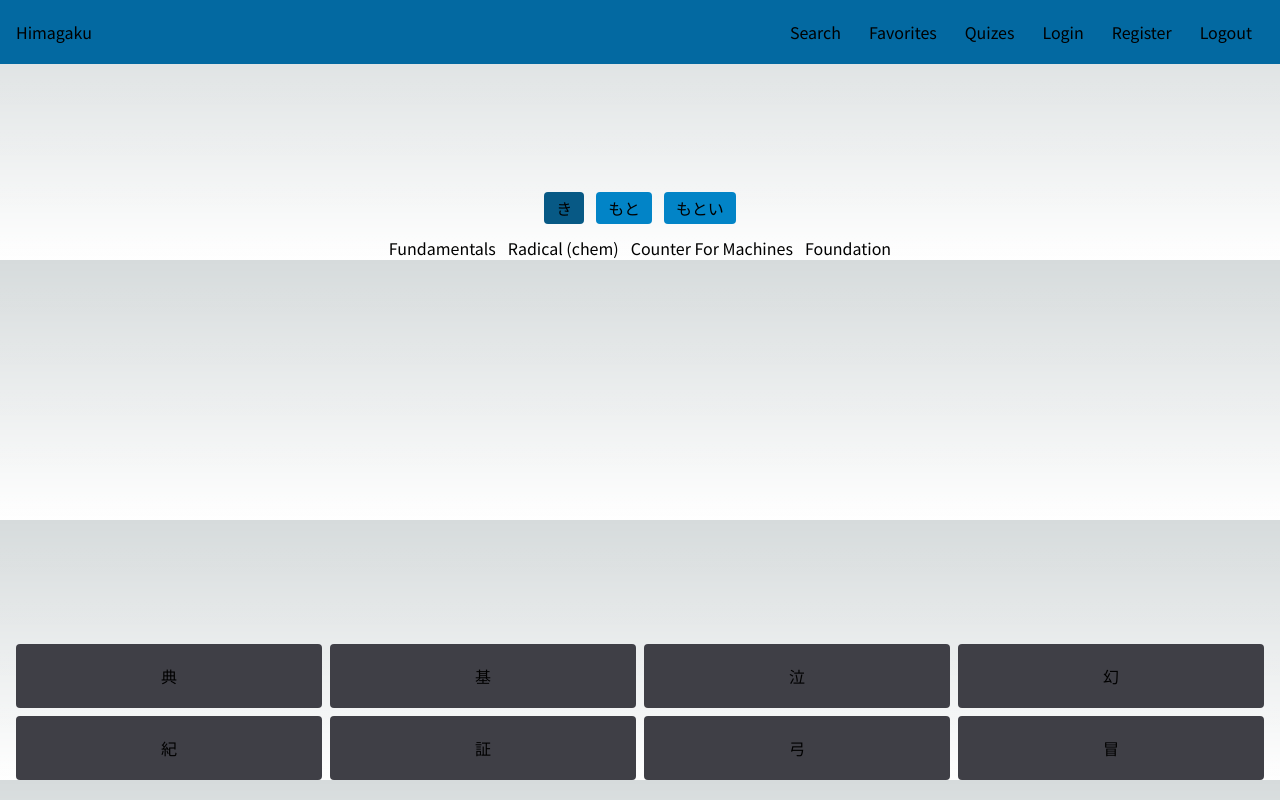
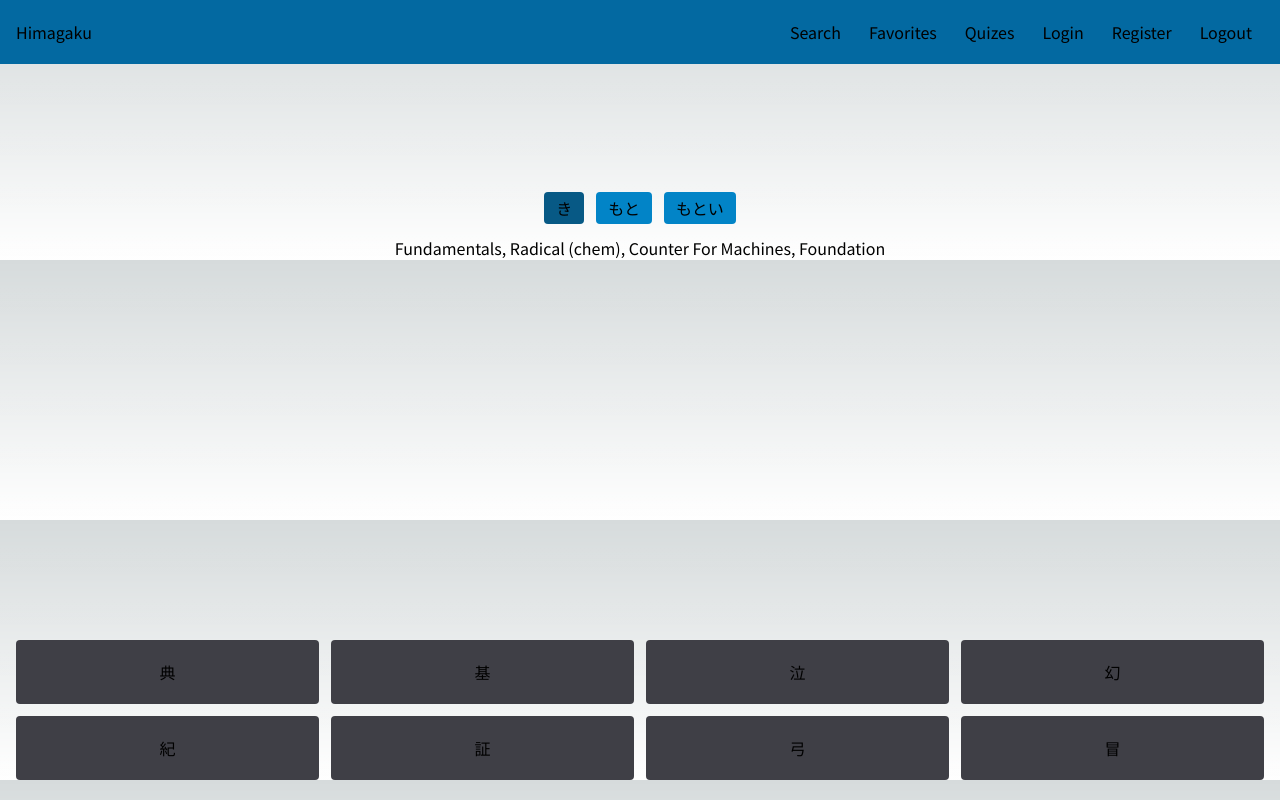
Before and after one commit to tigertrack/himagaku, a Next.js app: page /level/1/quiz/1 in a window 1280 px wide. Built offline with nearby package versions, Linux system fonts and the light colour scheme.

Commit message:
feat: improve quiz ui

```diff
--- a/app/components/OptionItem.tsx
+++ b/app/components/OptionItem.tsx
@@ -11,7 +11,7 @@ const OptionItem = ({isLoading, submitAnswer, option, currentQuestion, previousl
   }
   return (
     <div onClick={selectOption(option)}
-      className={`text-center p-5 rounded ${optionColor()}`}>
+      className={`text-center p-5 rounded ${optionColor()} hover:bg-zinc-600 hover:cursor-pointer`}>
         {option.kanji}
     </div>
   )
--- a/app/components/Quiz.tsx
+++ b/app/components/Quiz.tsx
@@ -17,12 +17,13 @@ const Quiz = ({level, deckid}: any) => {
           )}
         </div>
         <div className="flex gap-3 justify-center flex-wrap">
-          {currentQuestion.meanings.map((meaning: string, index: number) =>
+          <span>{currentQuestion.meanings.join(', ')}</span>
+          {/* {currentQuestion.meanings.map((meaning: string, index: number) =>
             <span key={index}>{meaning}</span>
-          )}
+          )} */}
         </div>
       </div>
-      <div className="grid grid-cols-4 grid-rows-2 gap-2 my-5 absolute inset-x-4 bottom-0 -z-10">
+      <div className="grid grid-cols-4 grid-rows-2 gap-3 my-5 absolute inset-x-4 bottom-0 -z-10">
         {options.map((option: any, index: number) =>
         <OptionItem key={index} isLoading={isLoading} previouslySelected={previouslySelected}
           option={option} currentQuestion={currentQuestion} submitAnswer={checkAnswer} />
```
